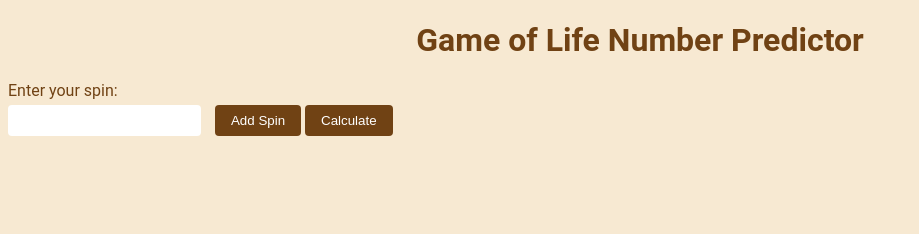
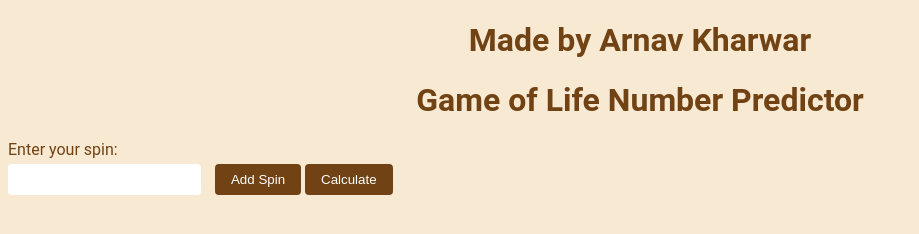
Before and after one commit to AaravArnav/Game-of-life, a plain HTML site: page index.html in a window 1280 px wide. Shown: the whole page, without its empty margins (0-919 px from the left). Drawn offline with Linux system fonts and the light colour scheme.

Commit message:
Update index.html
added made by me.

```diff
--- a/index.html
+++ b/index.html
@@ -2,6 +2,7 @@
 <html>
 <head>
 	<title>Game of Life Number Predictor</title>
+	<h1>Made by Arnav Kharwar</h1>
 	<link rel="stylesheet" href="style.css">
 </head>
 <body>
```
